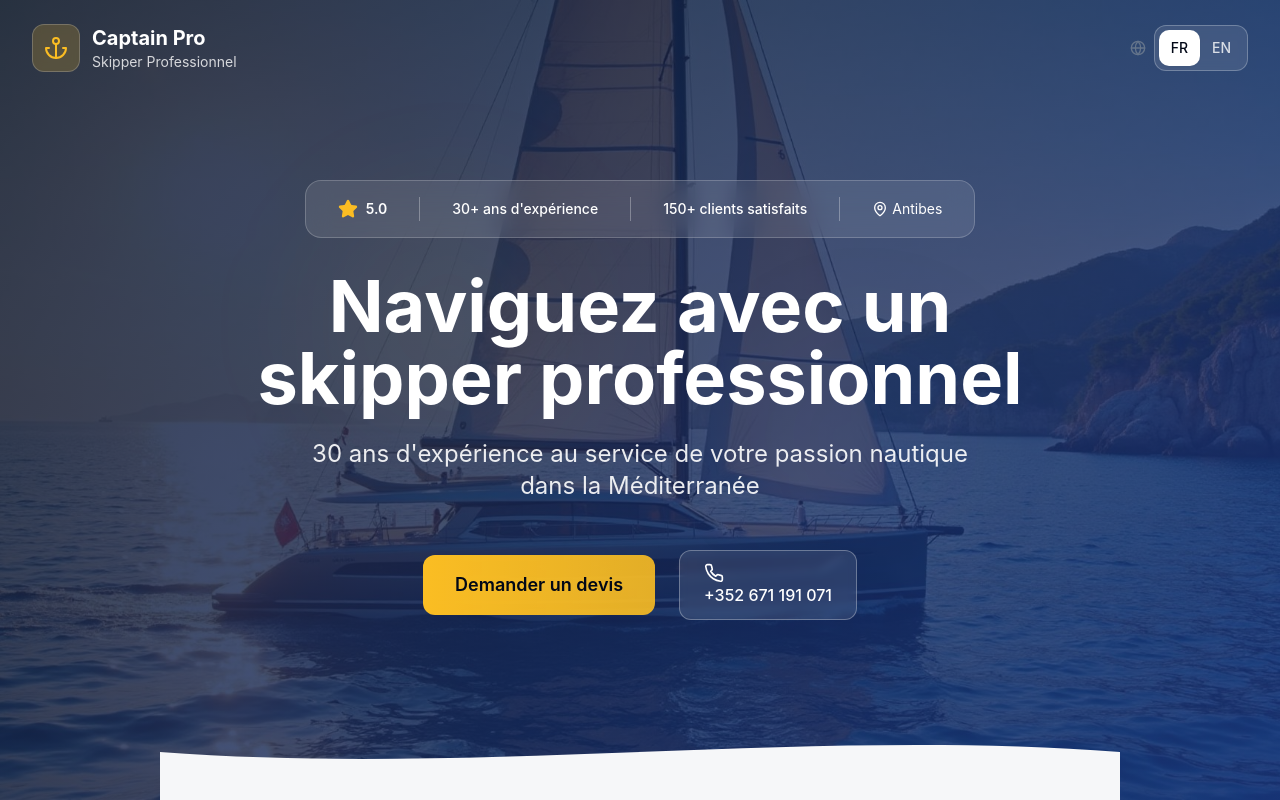
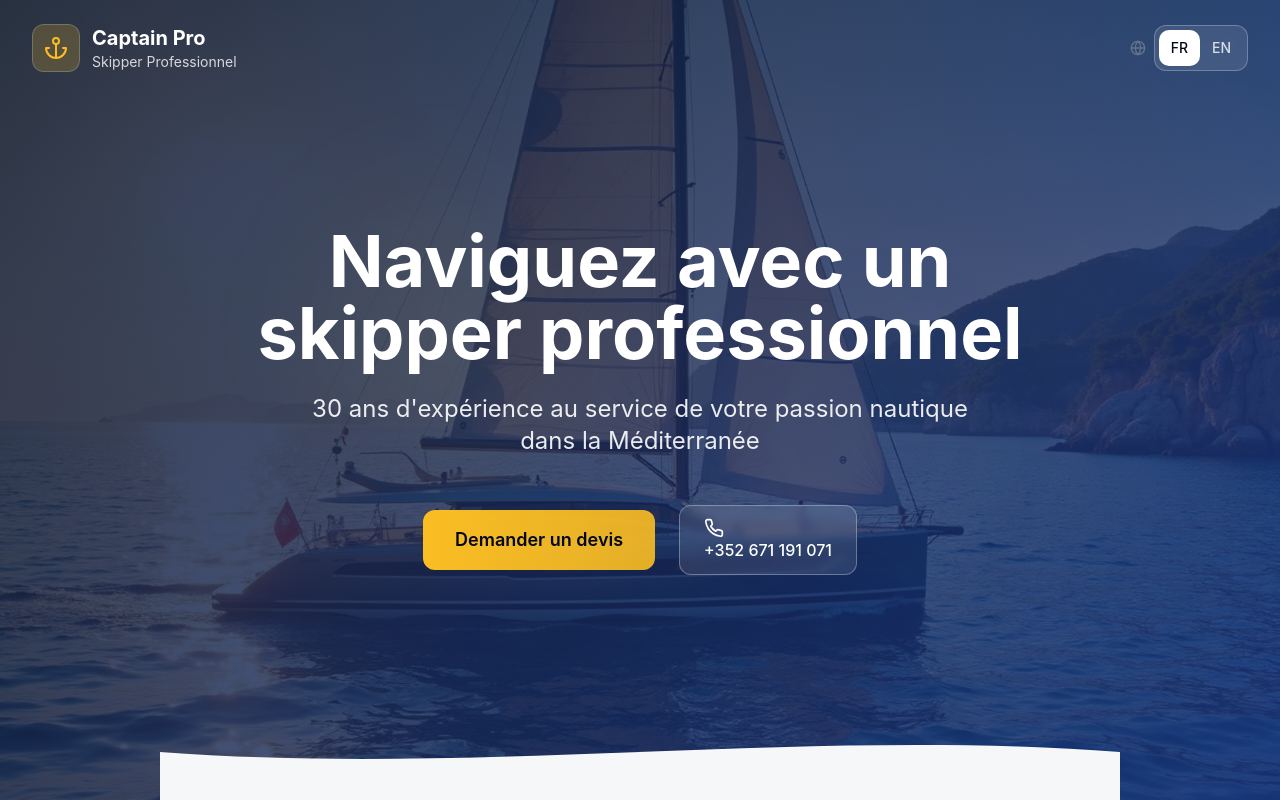
Before and after one commit to locodivino/sail-master-pro, a React (Vite) app: page / in a window 1280 px wide. Shown: the top 800 px of the page. Built offline with nearby package versions, Linux system fonts and the light colour scheme.

Commit message:
Remove stats bar
Remove the stats bar from the Hero section.

```diff
--- a/src/components/sections/Hero.tsx
+++ b/src/components/sections/Hero.tsx
@@ -54,24 +54,6 @@ const Hero = ({ content, language, onLanguageChange }: HeroProps) => {
       {/* Main Content */}
       <div className="relative z-10 container-padding text-center">
         <div className="max-w-4xl mx-auto">
-          {/* Stats Bar */}
-          <div className="flex justify-center mb-8">
-            <div className="flex items-center gap-8 bg-white/10 backdrop-blur-md rounded-2xl px-8 py-4 border border-white/20">
-              <div className="flex items-center gap-2 text-white">
-                <Star className="w-5 h-5 text-accent fill-accent" />
-                <span className="text-sm font-semibold">{content.stats.rating}</span>
-              </div>
-              <div className="w-px h-6 bg-white/30"></div>
-              <div className="text-white text-sm font-medium">{content.stats.experience}</div>
-              <div className="w-px h-6 bg-white/30"></div>
-              <div className="text-white text-sm font-medium">{content.stats.clients}</div>
-              <div className="w-px h-6 bg-white/30"></div>
-              <div className="flex items-center gap-1 text-white">
-                <MapPin className="w-4 h-4" />
-                <span className="text-sm">Antibes</span>
-              </div>
-            </div>
-          </div>
 
           {/* Main Title */}
           <h1 className="text-5xl md:text-7xl font-bold text-white mb-6 leading-tight">
```
